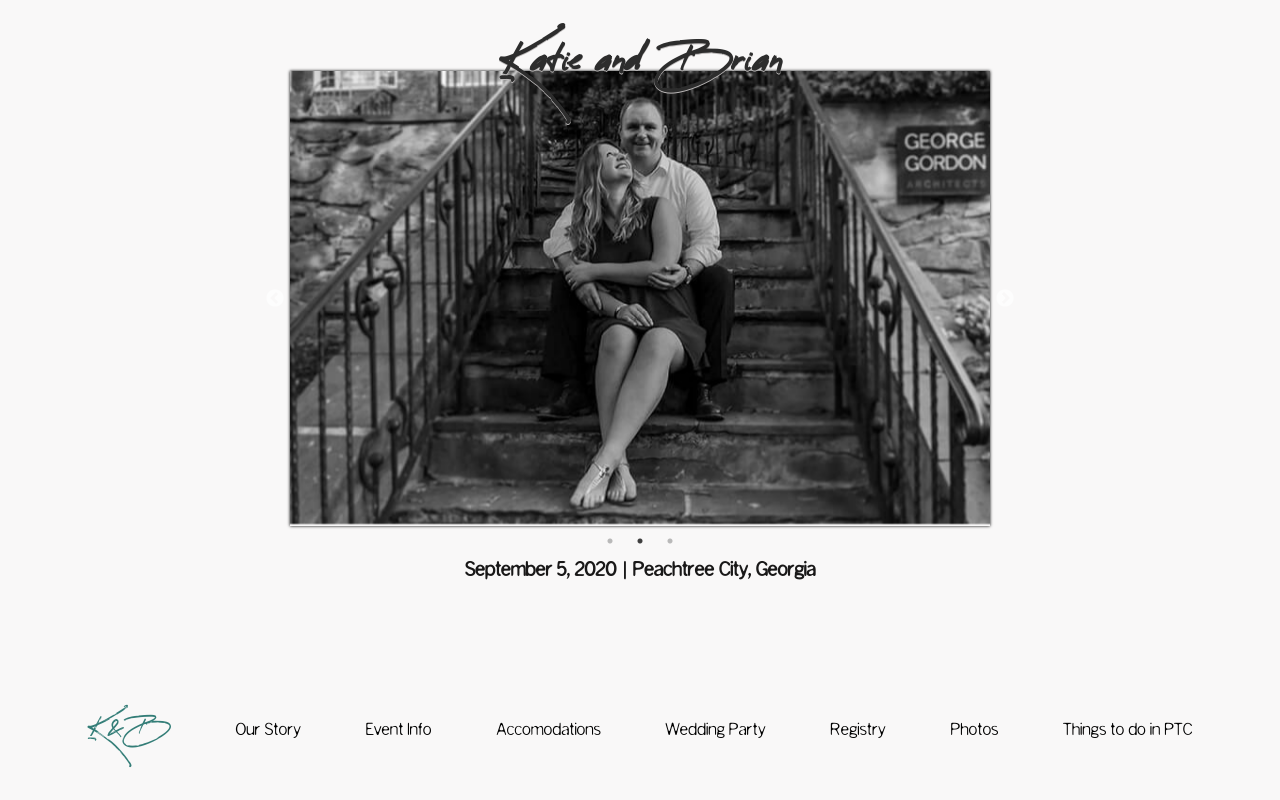
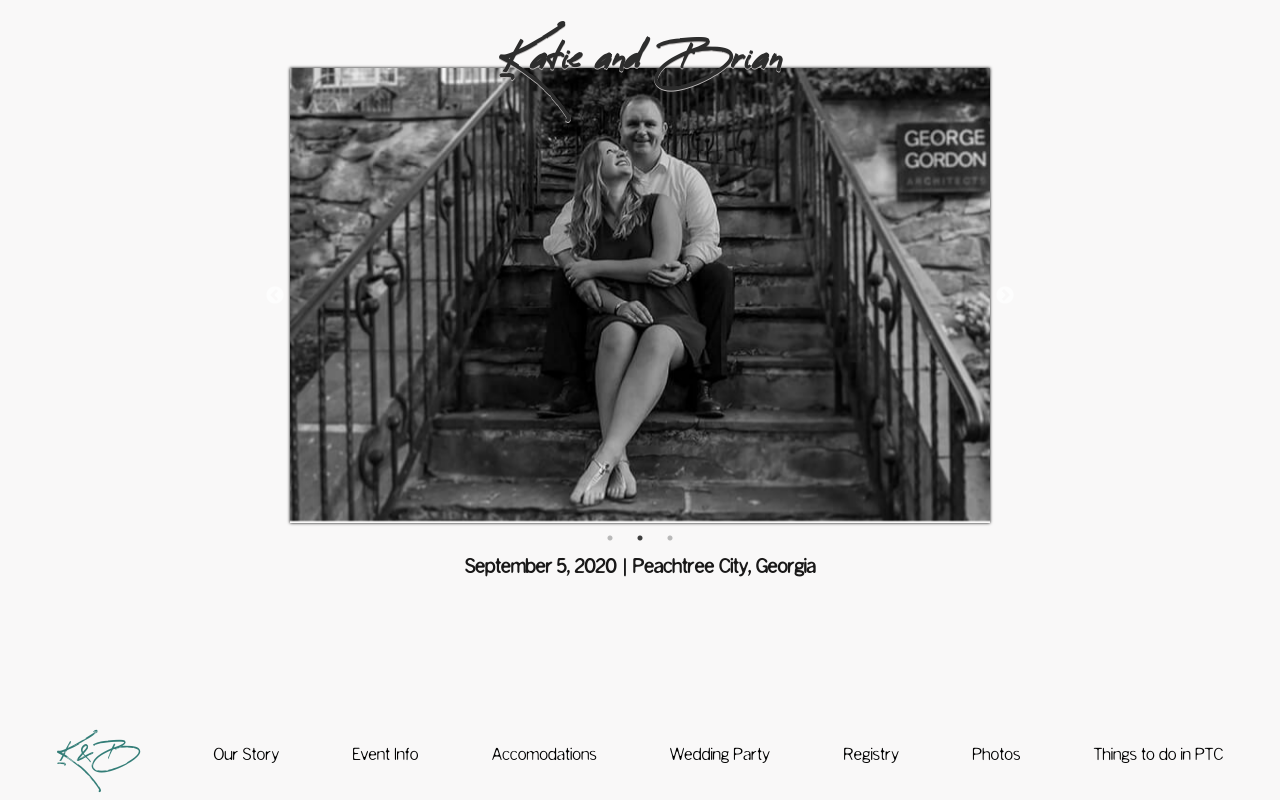
Before and after one commit to syneva-runyan/katie-and-brian, a React app: page / in a window 1280 px wide. Built offline with nearby package versions, Linux system fonts and the light colour scheme; what shuffle-array would draw is missing.

Commit message:
updated h1 styles and fixed homepage overlap

```diff
--- a/src/App.css
+++ b/src/App.css
@@ -13,6 +13,11 @@
   color: #2d2d2d;
   font-family: 'slurrynormal';
   height: 100%;
+}
+
+h1 {
+  font-family: 'reeyregular';
+  line-height: 1.5;
 }
 
 a {
--- a/src/Components/Nav.css
+++ b/src/Components/Nav.css
@@ -45,6 +45,10 @@
     z-index: 1;
     transition: 0.25s;
     top: 0;
+}
+
+.alwaysOpen {
+    padding:20px 0 5px;
 }
 
 @media (max-width: 900px)  {
--- a/src/blocks/Intro.css
+++ b/src/blocks/Intro.css
@@ -12,6 +12,7 @@
 
 .App-header h1 {
   margin-top: 0;
+  line-height: 4;
 }
 
 .date {
```
